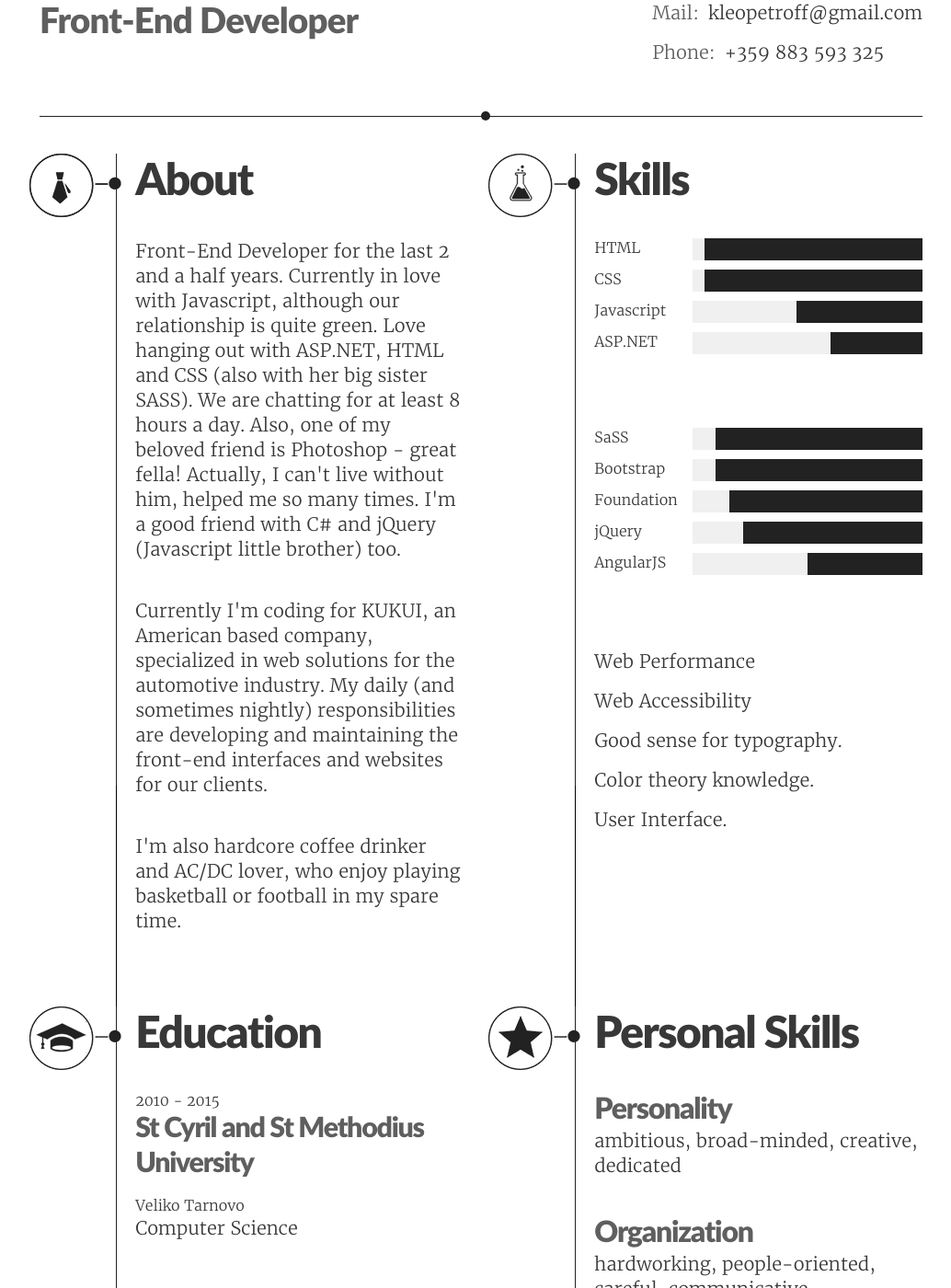
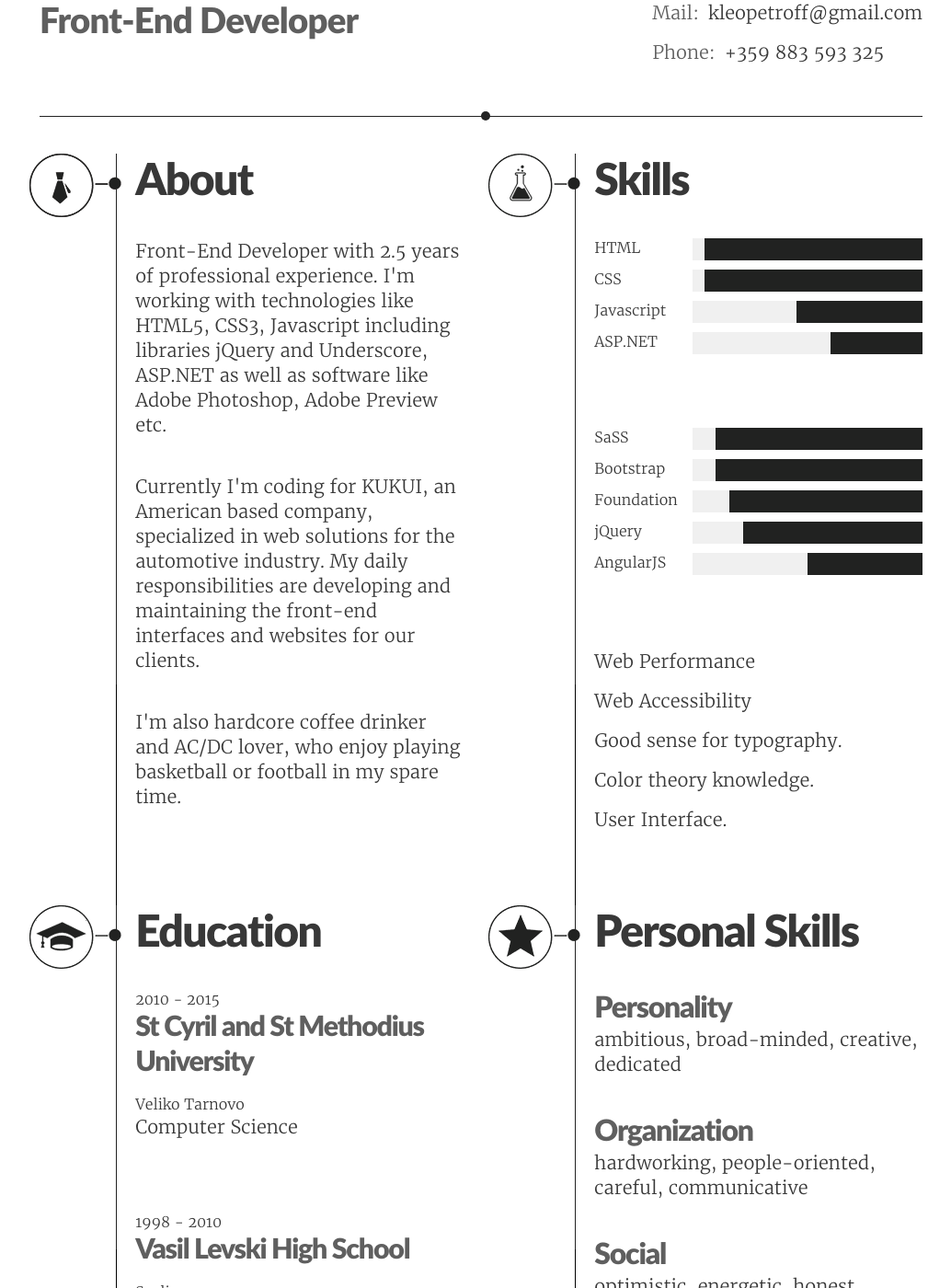
Before and after one commit to KleoPetroff/kleopetroff.github.io, a Jekyll site: the page built from about.html, in a window 1280 px wide and 1400 px high, scrolled down 612 px. Shown: the whole window at 92% size, without its empty margins (117-1151 px from the left). Built offline with Jekyll 4.4.1, drawn with Linux system fonts in a browser that asks for light colours.

Commit message:
update personal info

```diff
--- a/about.html
+++ b/about.html
@@ -30,12 +30,11 @@
     <div class="row info">
         <div class="five columns left first">
             <h3>About</h3>
-            <p>Front-End Developer for the last 2 and a half years. Currently in love with Javascript, although our relationship is
-            quite green. Love hanging out with ASP.NET, HTML and CSS (also with her big sister SASS). We are chatting for at least 8 hours a day.
-            Also, one of my beloved friend is Photoshop - great fella! Actually, I can't live without him, helped me so many times. I'm a good friend with C# and jQuery (Javascript little brother) too. </p>
+            <p>Front-End Developer with 2.5 years of professional experience. I'm working with technologies like HTML5, CSS3, Javascript
+                including libraries jQuery and Underscore, ASP.NET as well as software like Adobe Photoshop, Adobe Preview etc.</p>
 
             <p>Currently I'm coding for KUKUI, an American based company, specialized in web solutions for the automotive industry.
-            My daily (and sometimes nightly) responsibilities are developing and maintaining the front-end interfaces and websites for our clients.</p>
+            My daily responsibilities are developing and maintaining the front-end interfaces and websites for our clients.</p>
             <p>I'm also hardcore coffee drinker and AC/DC lover, who enjoy playing basketball or football in my spare time.</p>
         </div>
         <div class="five columns right second">
```
